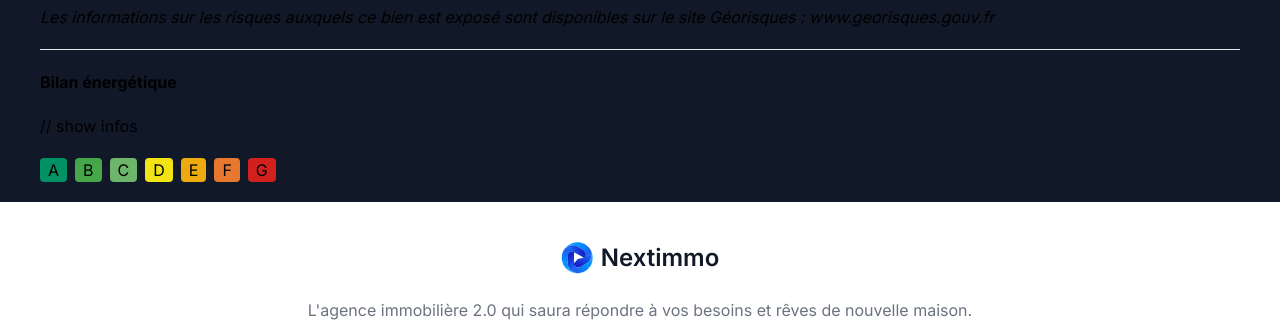
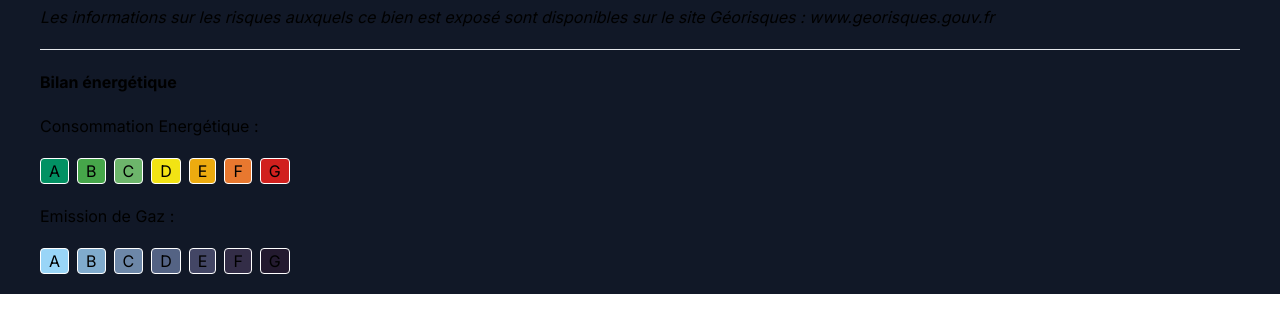
Before and after one commit to Ayrow/nextimmo, a Next.js app: page /listings/1/1 in a window 1280 px wide. Shown: the part 1222-1546 px from the top of the page. Built offline with nearby package versions, Linux system fonts and the light colour scheme; no server answers.

Commit message:
did the same but for ges this time

```diff
--- a/src/app/listings/[slug]/[ref]/page.tsx
+++ b/src/app/listings/[slug]/[ref]/page.tsx
@@ -86,7 +86,7 @@ const SingleListing = ({
     }
   }
 
-  const colorVariantsNotes = {
+  const colorVariantsDPE = {
     A: 'bg-[#029163]',
     B: 'bg-[#46a64a]',
     C: 'bg-[#6db56b]',
@@ -94,6 +94,16 @@ const SingleListing = ({
     E: 'bg-[#edab0f]',
     F: 'bg-[#e8782f]',
     G: 'bg-[#d1201e]',
+  };
+
+  const colorVariantsGES = {
+    A: 'bg-[#99d5f7]',
+    B: 'bg-[#80abcd]',
+    C: 'bg-[#6d87a8]',
+    D: 'bg-[#546384]',
+    E: 'bg-[#434665]',
+    F: 'bg-[#332d47]',
+    G: 'bg-[#231a2f]',
   };
 
   useEffect(() => {
@@ -250,18 +260,19 @@ const SingleListing = ({
           </div>
           <div className='flex flex-col gap-5'>
             <h3 className='font-bold'>Bilan énergétique</h3>
-            // show infos
+            <div>
+              <h4 className='pb-5'>Consommation Energétique :</h4>
               <div className='relative flex gap-2 items-start'>
                 {notesDPE.map((gradeRange) => (
                   <div key={gradeRange.letter}>
                     <div
                       className={
                         gradeRange.letter === displayNoteDPE
-                        ? `px-2 rounded flex justify-center font-bold ${
-                            colorVariantsNotes[gradeRange.letter]
+                          ? `px-2 rounded flex justify-center font-bold border border-white ${
+                              colorVariantsDPE[gradeRange.letter]
                             }`
-                        : `px-2 rounded ${
-                            colorVariantsNotes[gradeRange.letter]
+                          : `px-2 rounded border border-white ${
+                              colorVariantsDPE[gradeRange.letter]
                             }`
                       }>
                       {gradeRange.letter}
@@ -279,6 +290,36 @@ const SingleListing = ({
                 ))}
               </div>
             </div>
+
+            <div>
+              <h4 className='pb-5'>Emission de Gaz :</h4>
+              <div className='relative flex gap-2 items-start'>
+                {notesGES.map((gradeRange) => (
+                  <div key={gradeRange.letter}>
+                    <div
+                      className={
+                        gradeRange.letter === displayNoteGES
+                          ? `px-2 rounded flex border border-white justify-center font-bold ${
+                              colorVariantsGES[gradeRange.letter]
+                            }`
+                          : `px-2 rounded border border-white ${
+                              colorVariantsGES[gradeRange.letter]
+                            }`
+                      }>
+                      {gradeRange.letter}
+                    </div>
+                    {gradeRange.letter === displayNoteGES && (
+                      <div className='flex flex-col items-center'>
+                        <p className='text-blue-500'>⬆︎</p>
+                        <p className='font-bold'>{singleListing?.ges}</p>
+                        <p>kgeqCO2/m².an</p>
+                      </div>
+                    )}
+                  </div>
+                ))}
+              </div>
+            </div>
+          </div>
         </div>
       </div>
     </div>
```
Lines whose indentation alone changed are shown as unchanged.
